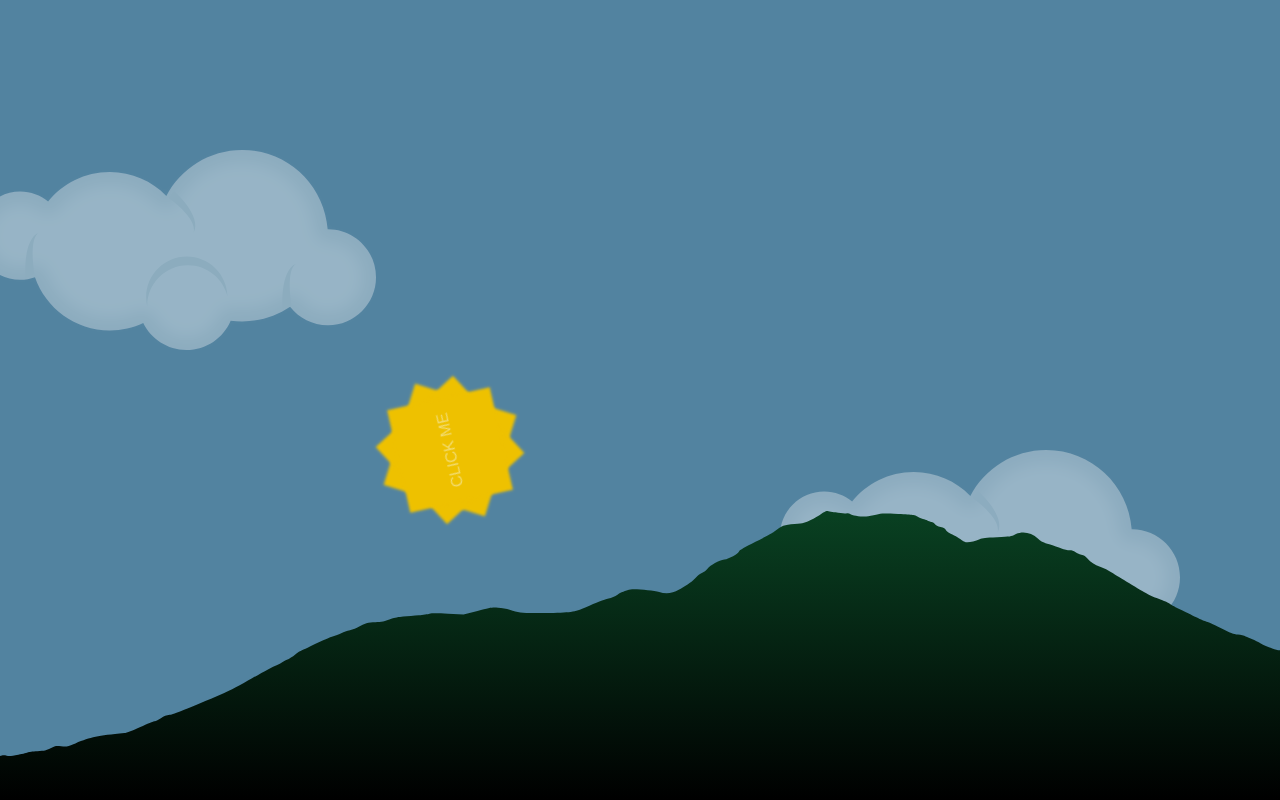
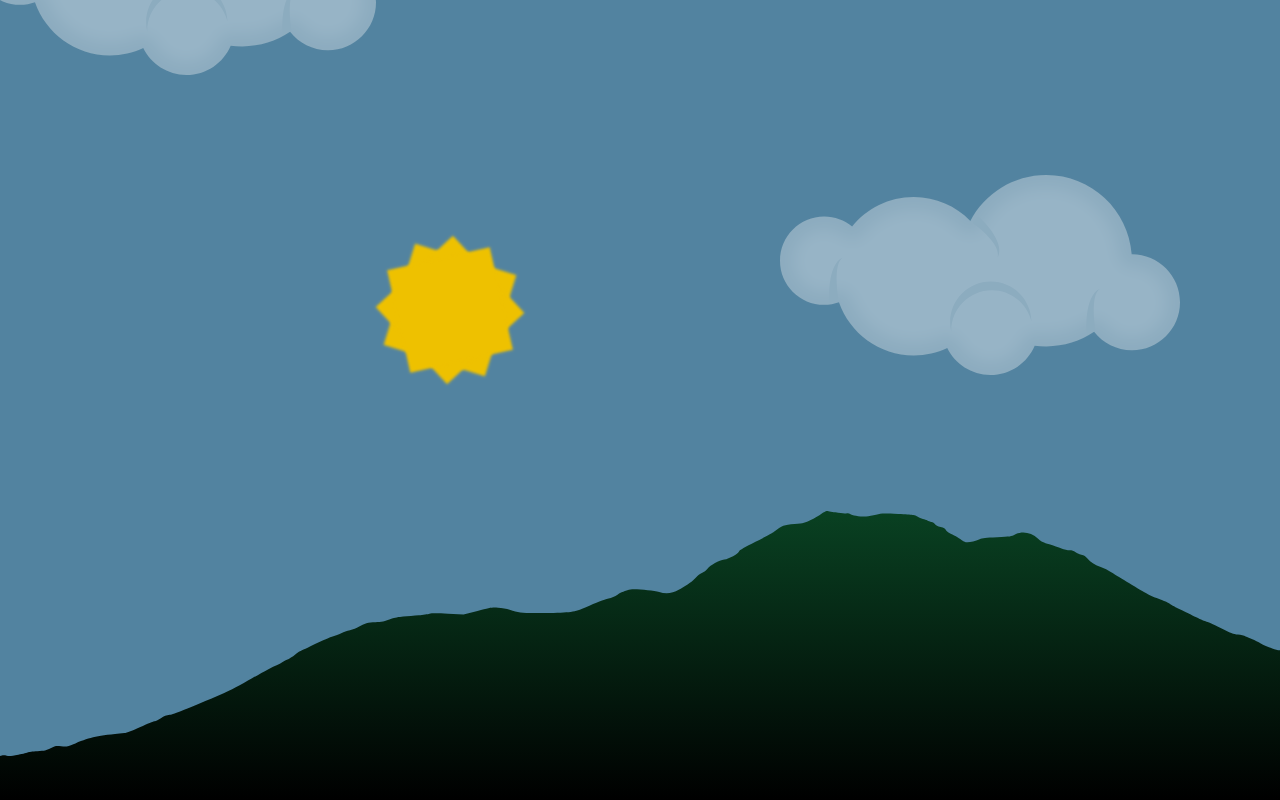
Before and after one commit to ashlyndanielle/sundance, a website: page index.html in a window 1280 px wide. Drawn offline with nearby package versions, Linux system fonts and the light colour scheme; files that its build step writes are made by us from their sources.

Commit message:
clouds are fixed and everything is placed correctly

```diff
--- a/index.html
+++ b/index.html
@@ -7,6 +7,7 @@
 		<link rel="stylesheet" type="text/css" href="./dist/bundle.css">
 		<title>Sundance</title>
 		<link rel="icon" href="http://www.sundance.org/images/favicon-institute-14.ico" type="image/x-icon">
+		<link href="https://fonts.googleapis.com/css?family=Raleway" rel="stylesheet">
 	</head>
 	<body>
 
@@ -15,19 +16,17 @@
 		<!-- ******* -->
 
 		<section class='daytime container'>
-			<div class='cloud top'></div>
-			<div class='cloud bottom'></div>
-			<div class='sun'>
-				CLICK
-			</div>
+			<div class='sun'></div>
 		</section>
 
 		<!-- ********* -->
 		<!-- *SKYLINE* -->
 		<!-- ********* -->
 
-		<div class='day skyline'></div>
-		<div class='night skyline'></div>
+		<div class='cloud top'></div>
+		<div class='cloud bottom'></div>
+		<div class='mountain-day skyline'></div>
+		<div class='mountain-night skyline'></div>
 
 		<!-- *********** -->
 		<!-- *NIGHT-TIME* -->
@@ -38,6 +37,7 @@
 			<div class='moon'></div>
 		</section>
 
+
 		<script src="https://ajax.googleapis.com/ajax/libs/jquery/3.2.1/jquery.min.js"></script>
 		<script src="./dist/bundle.js"></script>
 	</body>
--- a/js/main.js
+++ b/js/main.js
@@ -37,9 +37,9 @@ $(document).ready(function(){
           changeBackground(night);
           $('.night-time').show('slow', function(){
             $('.daytime').fadeOut('fast', function(){
-              $('.night').fadeIn('slow', function(){
+              $('.mountain-night').fadeIn('slow', function(){
                 $('.moon').animate({top: '-=1000'}, 1000, function(){
-                  $('.day').hide();
+                  $('.mountain-day').hide();
                 })
               })
             })
@@ -59,9 +59,9 @@ $(document).ready(function(){
           $('.daytime').fadeIn('fast', function(){
             changeBackground(day);
             $('.night-time').hide('fast', function(){
-              $('.day').fadeIn('slow', function(){
+              $('.mountain-day').fadeIn('slow', function(){
                 $('.sun').animate({top: '-=1000'}, 1000, function(){
-                  $('.night').hide();
+                  $('.mountain-night').hide();
                 })
               })
             })
--- a/styles/main.scss
+++ b/styles/main.scss
@@ -1,6 +1,5 @@
 $primary: #5283A0;
 $secondary: #021C2C;
-
 
 /********************/
 /****** MIXINS ******/
@@ -21,7 +20,7 @@ $secondary: #021C2C;
 body {
   background: $secondary;
   overflow: hidden;
-  font-family: sans-serif;
+  font-family: 'Raleway' sans-serif;
 }
 
 .container {
@@ -30,10 +29,48 @@ body {
   background: $secondary;
 }
 
-/******************/
-/*** NAVIGATION ***/
-/******************/
+/*****************/
+/**** SKYLINE ****/
+/*****************/
 
+.cloud {
+  height: 200px;
+  width: 400px;
+  background: url('../assets/cloud.svg') no-repeat center;
+  background-size: cover;
+  position: fixed;
+  opacity: 0.4;
+  z-index: 5;
+}
+
+.top {
+  bottom: 725px;
+  left: -400px;
+  animation: traverse-right 35s linear infinite;
+}
+
+.bottom {
+  bottom: 425px;
+  animation: traverse-left 25s linear infinite;
+}
+
+.skyline {
+  position: fixed;
+  z-index: 5;
+  bottom: 0;
+  color: transparent;
+}
+
+.mountain-day {
+  @include box (300px, 100%, 0, 0, url('../assets/mountain-day.svg'));
+  background-size: cover;
+}
+
+.mountain-night {
+  @include box (300px, 100%, 0, 0, url('../assets/mountain.svg'));
+  background-size: cover;
+  display: none;
+}
 
 
 /*******************/
@@ -48,10 +85,9 @@ body {
   .sun {
     @include box (100px, 100px, null, null, #EEC100);
     position: relative;
-    text-align: center;
-    color: beige;
-    line-height: 100px;
+
     left: 400px;
+    top: 260px;
     animation: spin 10s linear infinite, shadow-pulse 2s linear infinite;
     z-index: 2;
     box-shadow: 0 0 10px 10px #eec100;
@@ -73,7 +109,6 @@ body {
     transform: rotate(30deg);
   }
   .sun:after {
-    content: 'CLICK ME';
     -webkit-transform: rotate(60deg);
     -moz-transform: rotate(60deg);
     -ms-transform: rotate(60deg);
@@ -83,56 +118,14 @@ body {
 
 }
 
-/*****************/
-/**** SKYLINE ****/
-/*****************/
-
-.cloud {
-  height: 200px;
-  width: 400px;
-  background: url('../assets/cloud.svg') no-repeat center;
-  background-size: cover;
-  position: relative;
-  opacity: 0.4;
-}
-
-.top {
-  top: 150px;
-  left: -400px;
-  animation: traverse-right 35s linear infinite;
-}
-
-.bottom {
-  top: 250px;
-  z-index: 5;
-  animation: traverse-left 25s linear infinite;
-}
-
-.skyline {
-  position: fixed;
-  z-index: 5;
-  bottom: 0;
-  color: transparent;
-}
-
-.day {
-  @include box (300px, 100%, 0, 0, url('../assets/mountain-day.svg'));
-  background-size: cover;
-}
-
-.night {
-  @include box (300px, 100%, 0, 0, url('../assets/mountain.svg'));
-  background-size: cover;
-  display: none;
-}
-
-/*******************/
+/********************/
 /**** NIGHT-TIME ****/
-/*******************/
+/********************/
 
 .night-time {
   display: none;
   background: url('http://www.script-tutorials.com/demos/360/images/stars.png') repeat;
+  position: relative;
 
   .twinkle {
     background: url('../assets/bubble.svg') repeat;
```
Also changed, not shown: dist/bundle.css, dist/bundle.js.
